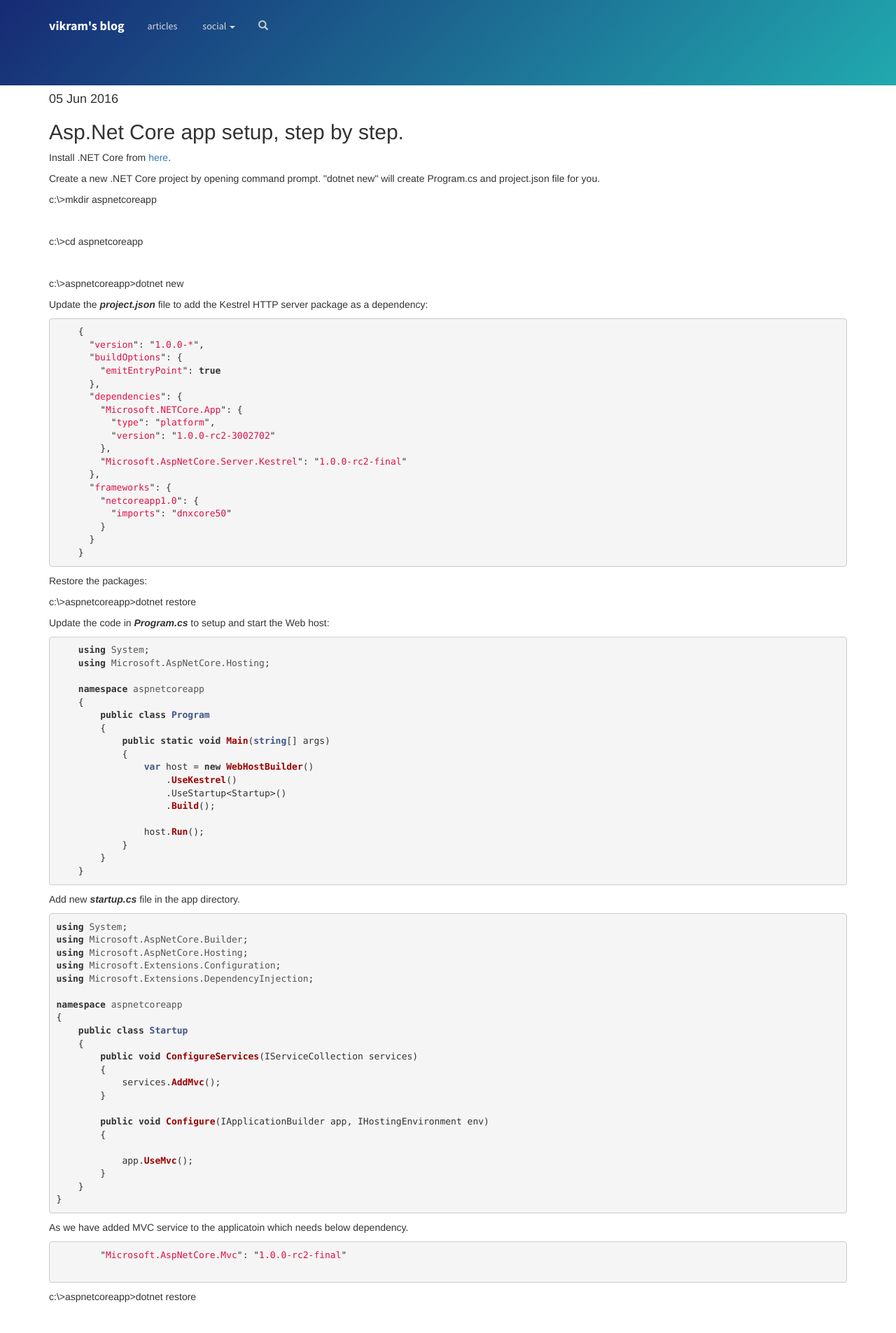
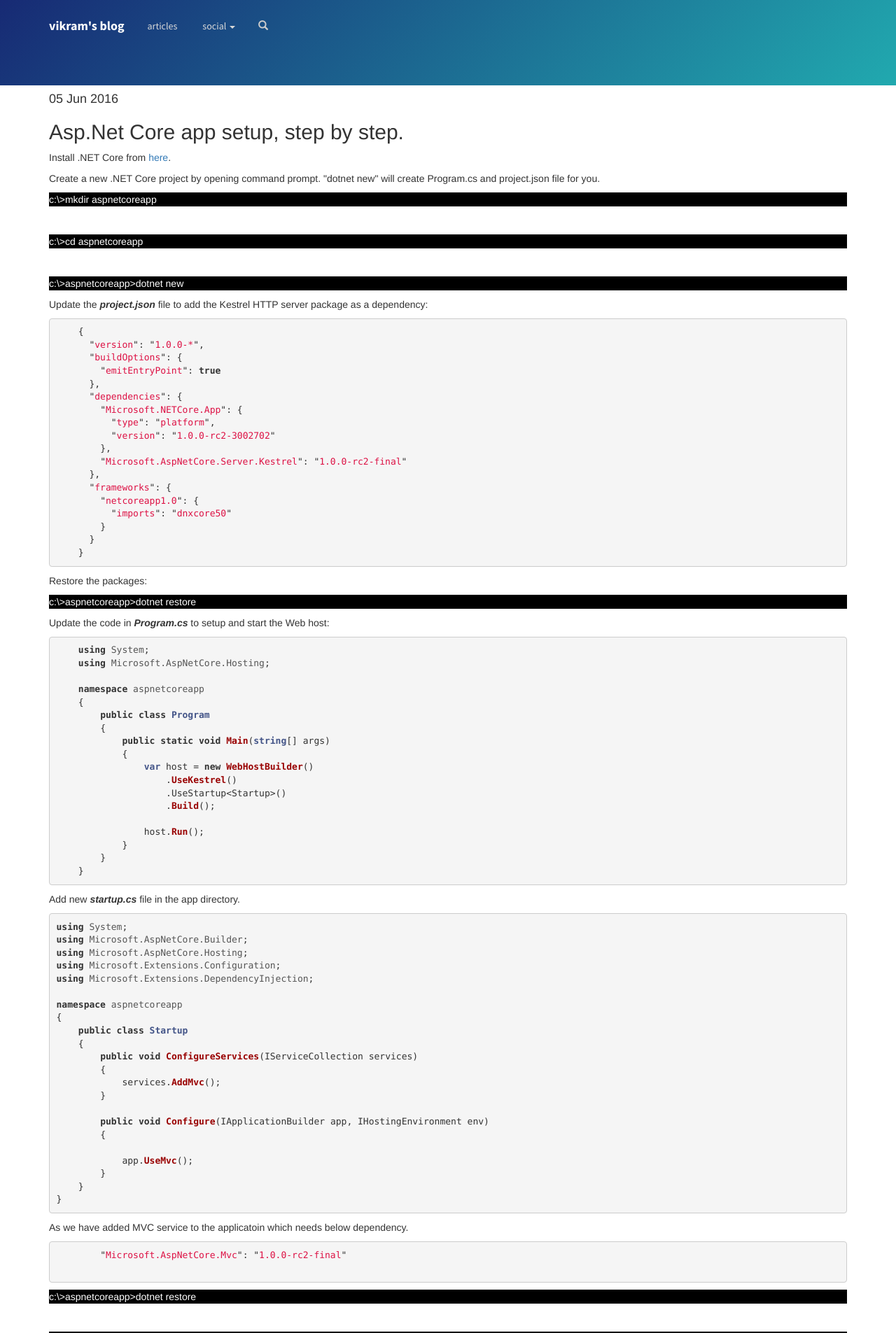
Before and after one commit to srirangamv/srirangamv.github.io, a Jekyll site: the page built from _posts/2016-06-05-aspnetcore-minimalapp.md, in a window 1280 px wide. Shown: the top 1905 px of the page at 70% size. Built offline with Jekyll 4.4.1, drawn with Linux system fonts in a browser that asks for light colours; nearby versions of some CDN libraries.

Commit message:
changing theme.

```diff
--- a/css/style.css
+++ b/css/style.css
@@ -270,3 +270,32 @@
   transform:rotate(-19deg);
   opacity:0.2;
 }
+
+.cmd{
+    background-color: #000;
+    color: white;
+}
+
+.output{
+    border: 1px solid #ccc;
+    color: #000;
+    border-radius: 4px;
+}
+
+.error{
+    border: 1px solid #f00;
+    color: #000;
+    border-radius: 4px;
+}
+
+.posts{
+    list-style-type: decimal;
+}
+
+.posts > span{
+    font-weight: bold;
+}
+
+.posts > a{
+    font-size: 1.1em;
+}
```
